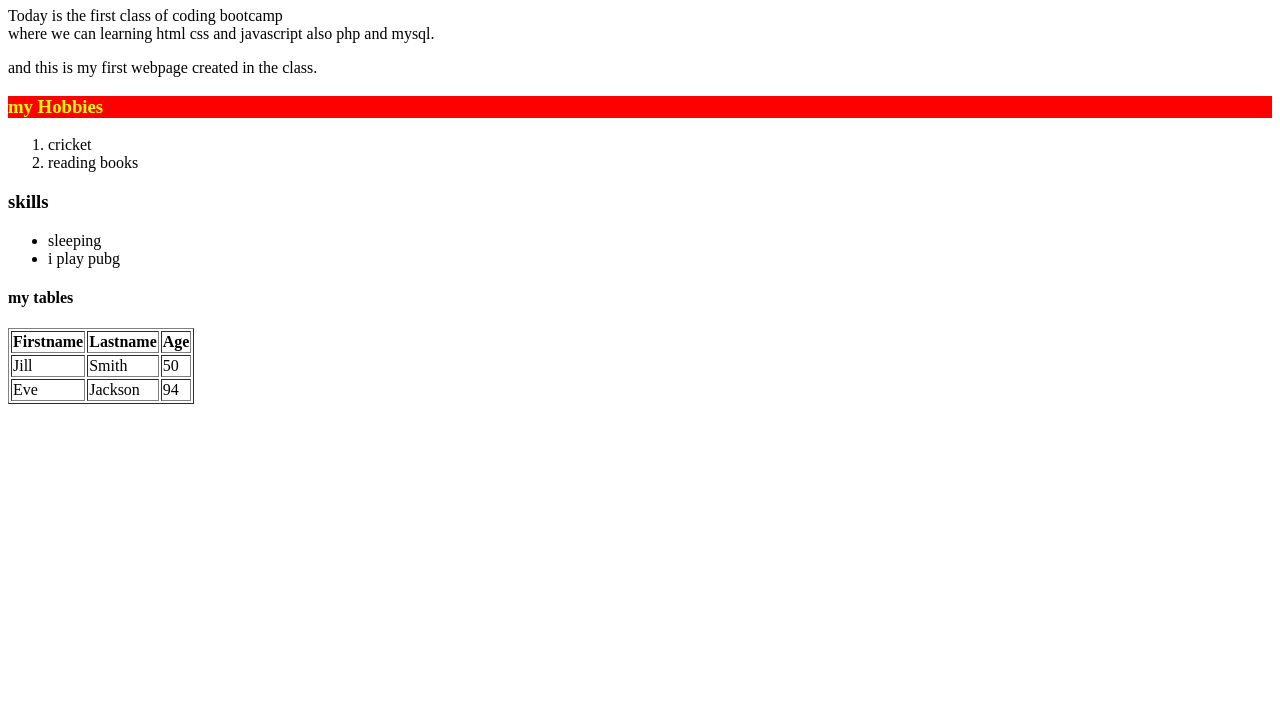
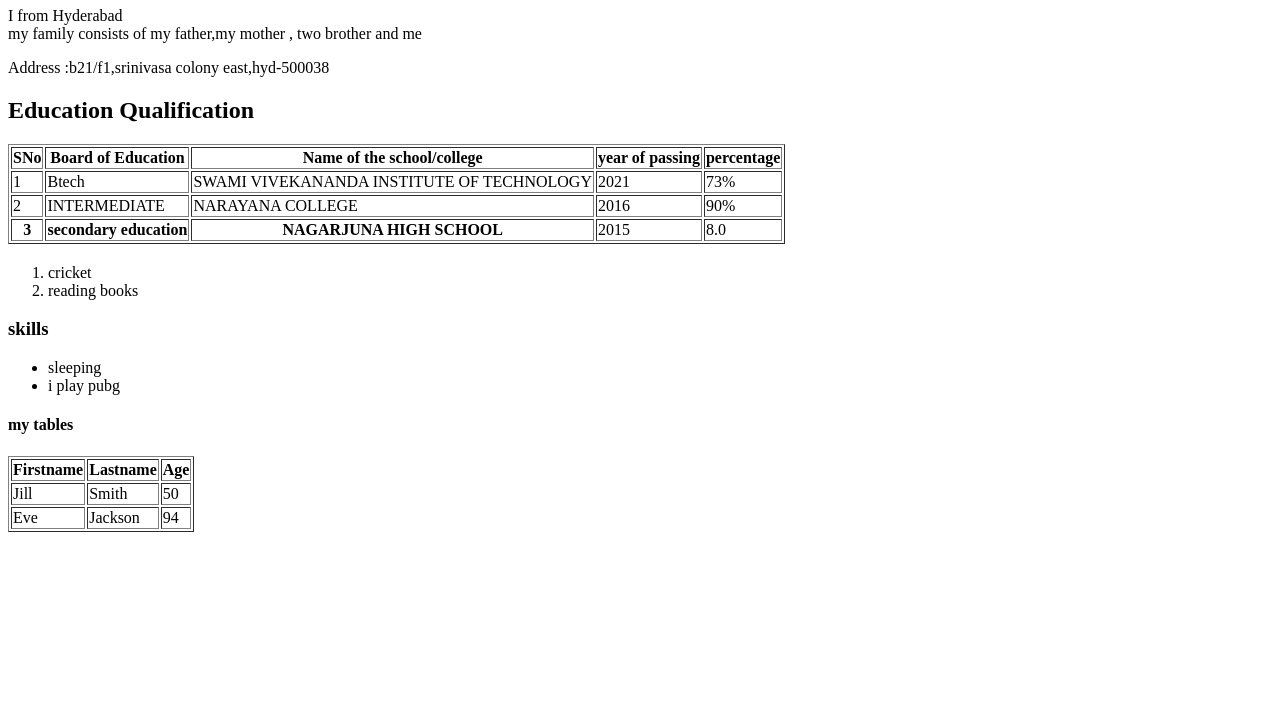
Before and after one commit to shirishagoud/shirishagoud.github.io, a plain HTML site: page index.html in a window 1280 px wide. Shown: the part 73-800 px from the top of the page. Drawn offline with Linux system fonts and the light colour scheme.

Commit message:
Update index.html

```diff
--- a/index.html
+++ b/index.html
@@ -2,7 +2,7 @@
 <html>
     <head>
         <title>
-            My first page
+            My Resume
         </title>
         <meta name="language" content= "English">
               <meta name="Keywords" content="my page,my website,first website">
@@ -15,12 +15,48 @@
 
     </head>
     <body>
-        <h1>shirisha goud 1</h1>
+        <h1>T .shirisha </h1>
 
-        <p>Today is the  first class of coding
-            bootcamp<br> where we can learning html css and javascript also php and mysql.</p>
-        <p>and this is my first webpage created in the class.</p>
-        <h3 id="first">my Hobbies</h3>
+
+        <p>
+        I from Hyderabad <br> my family consists of my father,my mother , two brother and me </p>
+<p> Address :b21/f1,srinivasa colony east,hyd-500038</p>
+
+        <h2>Education Qualification</h2>
+        <table border=1>
+
+         <tr>
+    <th>SNo</th>
+    <th>Board of Education</th>
+    <th>Name of the school/college</th>
+             <th>year of passing</th>
+             <th>percentage</th>
+  </tr>
+  <tr>
+    <td>1</td>
+    <td>Btech</td>
+    <td>SWAMI VIVEKANANDA INSTITUTE OF TECHNOLOGY</td>
+      <td>2021</td>
+      <td>73%</td>
+  </tr>
+  <tr>
+    <td>2</td>
+    <td>INTERMEDIATE</td>
+    <td>NARAYANA COLLEGE</td>
+      <td>2016</td>
+      <td>90%</td>
+  </tr>
+            <th>3</th>
+    <th>secondary education</th>
+    <th>NAGARJUNA HIGH SCHOOL</th>
+            <td>2015</td>
+            <td>8.0</td>
+  </tr>
+
+</table>
+
+
+        <h2 id="first"></h2>
         <ol>
         <li>cricket</li>
         <li>reading books</li>
```
